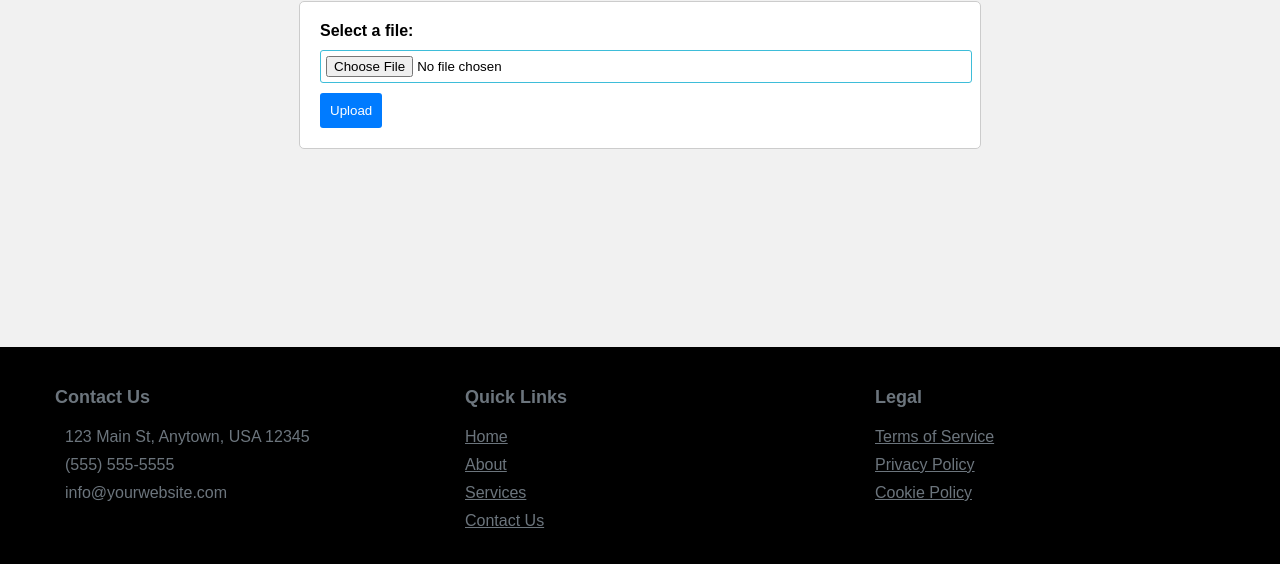
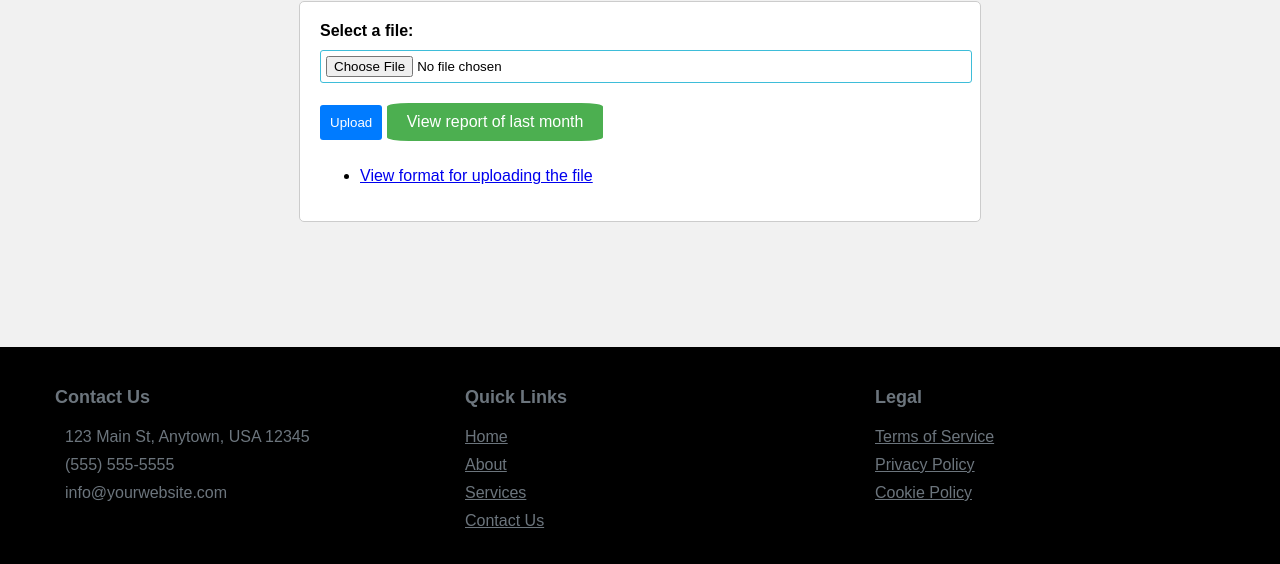
Before and after one commit to LORD-MM/Nutri-Poshan, a website: page Mini Project/upload.html in a window 1280 px wide. Shown: the part 220-784 px from the top of the page. Drawn offline with Linux system fonts and the light colour scheme.

Commit message:
Update upload.html

```diff
--- a/Mini Project/upload.html
+++ b/Mini Project/upload.html
@@ -138,6 +138,23 @@ footer {
 .fa {
   margin-right: 10px;
 }
+.view-button {
+  background-color: #4CAF50; /* Green background */
+  color: white; /* White text */
+  border: none; /* No border */
+  padding: 10px 20px; /* Some padding */
+  text-align: center; /* Centered text */
+  text-decoration: none; /* No underline */
+  display: inline-block; /* Displayed as a block element */
+  font-size: 16px; /* Font size */
+  margin: 10px 0px; /* Some margin */
+  cursor: pointer; /* Cursor on hover */
+  border-radius: 10%;
+}
+.view-button:hover {
+  background-color: #3e8e41; /* Darker green background on hover */
+}
+
   </style>
 </head>
 <body>
@@ -166,6 +183,9 @@ footer {
             <label for="file">Select a file:</label>
             <input type="file" name="file" id="file">
             <input type="submit" value="Upload">
+            <button class="view-button">View report of last month</button>
+            <ul><li><a href="https://docs.google.com/spreadsheets/d/1NYUc8drn5ess91rIBoN6KFsLm6sPS5pS/edit?usp=sharing&ouid=100285538178675550429&rtpof=true&sd=true" target="_blank">View format for uploading the file</a></li></ul>
+
         </form>
 
 
```
